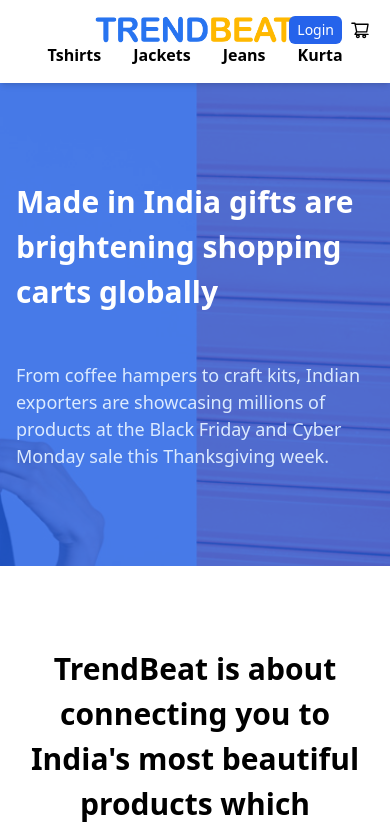
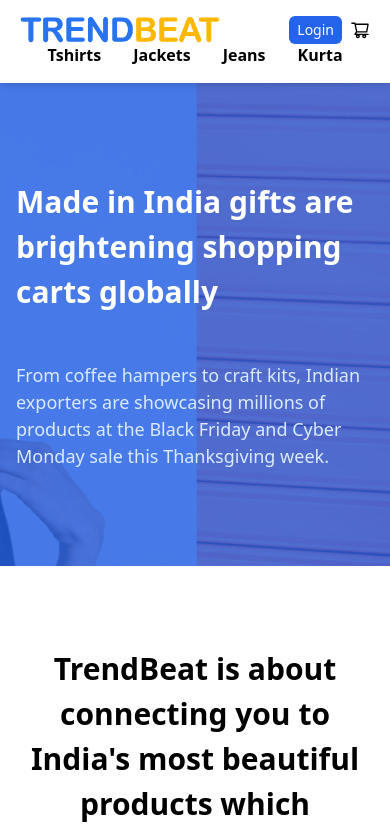
Before and after one commit to anandshuklaweb/TrendBeat-Ecommerce, a Next.js app: page /about in a window 390 px wide. Shown: the top 835 px of the page. Built offline with nearby package versions, Linux system fonts and the light colour scheme.

Commit message:
Update Navbar.js

```diff
--- a/components/Navbar.js
+++ b/components/Navbar.js
@@ -98,7 +98,7 @@
       )}
 
       <div
-        className={`flex flex-col md:flex-row md:justify-start justify-between items-center py-4  shadow-md sticky top-0 bg-white z-10 ${
+        className={`flex flex-col md:flex-row md:justify-start justify-between md:items-center py-4  shadow-md sticky top-0 bg-white z-10 ${
           !sidebar && "overflow-hidden"
         }`}
       >
```
